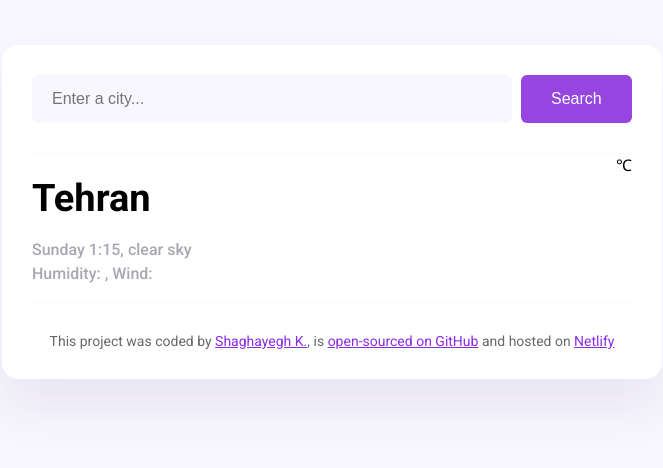
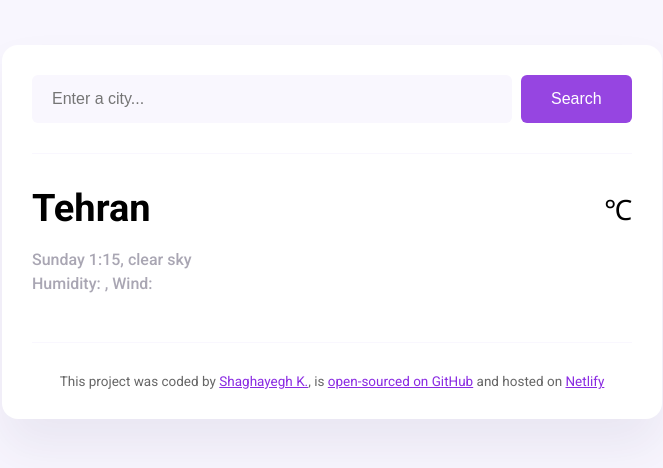
Before and after one commit to Shaghayegh9473/Weather-Application, a plain HTML site: page index.html in a window 1280 px wide. Shown: the whole page, without its empty margins (308-971 px from the left). Drawn offline with nearby package versions, Linux system fonts and the light colour scheme; no server answers.

Commit message:
Cleaned the codes and debugged some errors

```diff
--- a/index.html
+++ b/index.html
@@ -44,9 +44,9 @@
             </p>
           </div>
           <div class="temp-container">
-            <div id="icon"></div>
-            <div id="current-temp"></div>
-            <div id="unit">℃</div>
+            <div class="icon" id="icon"></div>
+            <div class="current-temp" id="current-temp"></div>
+            <div class="unit" id="unit">℃</div>
           </div>
         </div>
       </main>
--- a/src/style.css
+++ b/src/style.css
@@ -7,6 +7,7 @@ body {
 header {
   /* have to change the border-bottom color */
   border-bottom: 1px solid #f9f7fe;
+  margin-bottom: 30px;
   padding: 0 0 30px 0;
 }
 
@@ -18,7 +19,8 @@ a {
 footer {
   /* have to change the border-top color */
   border-top: 1px solid #f9f7fe;
-  font-size: 14px;
+  margin-top: 30px;
+  font-size: 13.5px;
   color: rgba(0, 0, 0, 0.6);
   padding: 30px 0 0 0;
   text-align: center;
@@ -68,7 +70,6 @@ footer {
 
 .weather-city {
   margin: 0;
-  margin-top: 20px;
   font-size: 38px;
   line-height: 48px;
 }
@@ -102,5 +103,6 @@ footer {
 }
 
 .unit {
-  margin-top: 16px;
+  margin-top: 6px;
+  font-size: 28px;
 }
```
